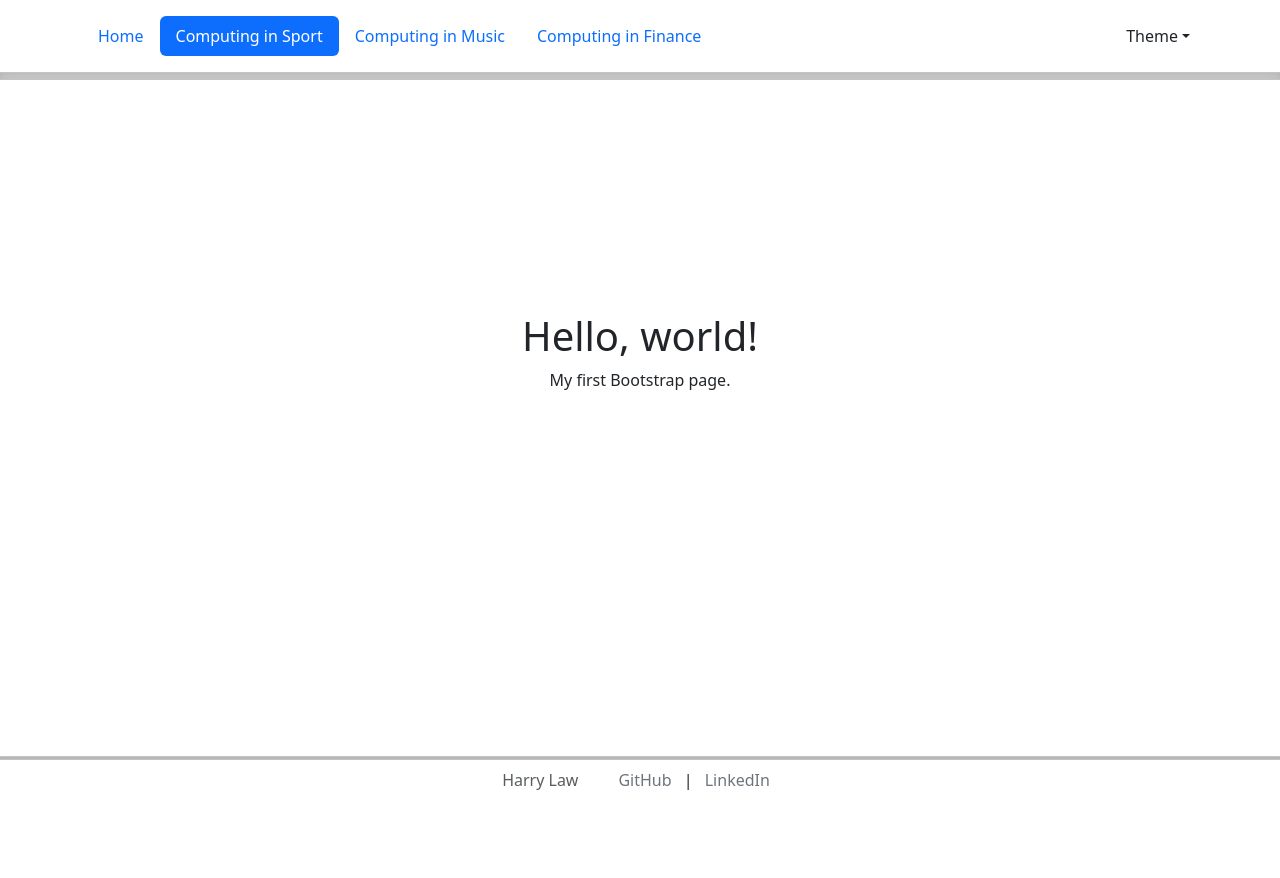
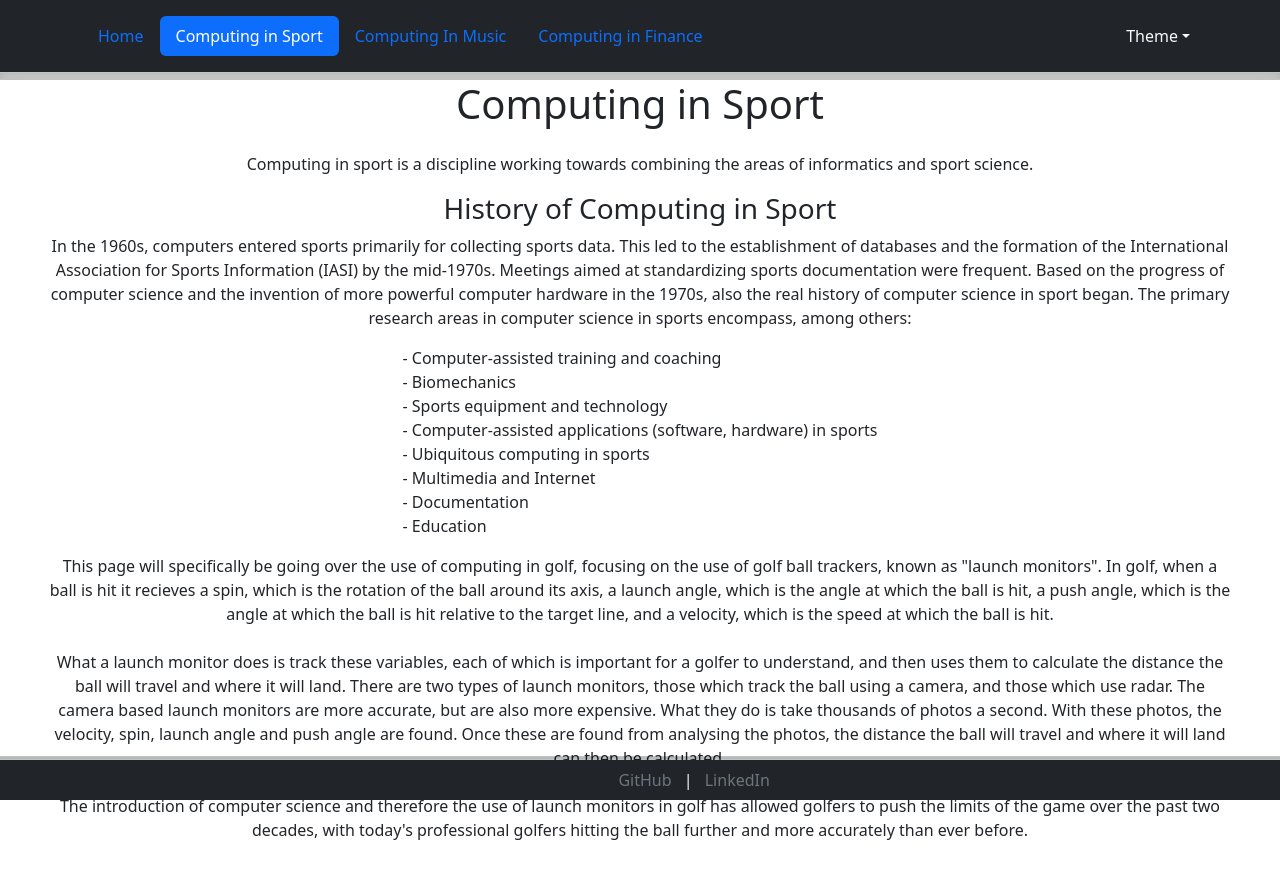
Before and after one commit to pawelliskiewicz/groupwork, a website: page computing_in_sport.html in a window 1280 px wide. Before the commit the page ends 800 px from the top, so only its background shows below. Drawn offline with nearby package versions, Linux system fonts and the light colour scheme.

Commit message:
finished page

```diff
--- a/computing_in_sport.html
+++ b/computing_in_sport.html
@@ -10,12 +10,13 @@
   <script src="./dark.js"></script>
   <body>
     <div class="fixed-top">
+      <div class="header-container bg-dark text-light">
         <div class="container">
           <header class="d-flex justify-content-between py-3">
             <ul class="nav nav-pills">
               <li class="nav-item"><a href="./index.html" class="nav-link" aria-current="page">Home</a></li>
               <li class="nav-item"><a href="./computing_in_sport.html" class="nav-link active">Computing in Sport</a></li>
-            <li class="nav-item"><a href="./computing_in_music.html" class="nav-link">Computing in Music</a></li>
+              <li class="nav-item"><a href="./computing_in_music.html" class="nav-link">Computing In Music</a></li>
               <li class="nav-item"><a href="./finance.html" class="nav-link">Computing in Finance</a></li>
             </ul>
             <li class="nav-item dropdown">
@@ -30,16 +31,55 @@
             </li>
           </header>
         </div>
+      </div>
       <div class="b-divider"></div>
     </div>
 
-    <div class="container d-flex flex-column align-items-center justify-content-center p-5" style="min-width: 100%; min-height: calc(100vh - 5rem);">
-      <h1>Hello, world!</h1>
-      <p>My first Bootstrap page.</p>
+    <div class="container d-flex flex-column align-items-center justify-content-center p-5" style="text-align:center; min-width: 100%; min-height: calc(100vh - 5rem);">
+      <p></p>
+      <p></p>
+      <h1>Computing in Sport</h1>
+      <p></p>
+      <p>Computing in sport is a discipline working towards combining the areas of informatics and sport science.</p>
+      <h3>History of Computing in Sport</h3>
+      <p>In the 1960s, computers entered sports primarily for collecting sports data.
+        This led to the establishment of databases and the formation of the International
+        Association for Sports Information (IASI) by the mid-1970s. Meetings aimed at
+        standardizing sports documentation were frequent. Based on the progress of computer
+        science and the invention of more powerful computer hardware in the 1970s, also the real
+        history of computer science in sport began.
+
+        The primary research areas in computer science in sports encompass, among others: <br>
+        <p align="left">
+        - Computer-assisted training and coaching <br>
+        - Biomechanics <br>
+        - Sports equipment and technology <br>
+        - Computer-assisted applications (software, hardware) in sports <br>
+        - Ubiquitous computing in sports <br>
+        - Multimedia and Internet <br>
+        - Documentation <br>
+        - Education
+        </p>
+
+        <p>
+          This page will specifically be going over the use of computing in golf, focusing on the use of golf ball trackers, known as "launch monitors".
+          In golf, when a ball is hit it recieves a spin, which is the rotation of the ball around its axis, a launch angle,
+          which is the angle at which the ball is hit, a push angle, which is the angle at which the ball is hit relative to the target line,
+           and a velocity, which is the speed at which the ball is hit. <br>
+
+          <br>What a launch monitor does is track these variables, each of which is important for a golfer to understand, and then uses them to calculate the distance the ball will travel and where it will land.
+          There are two types of launch monitors, those which track the ball using a camera, and those which use radar.
+          The camera based launch monitors are more accurate, but are also more expensive. What they do is take thousands of photos a second.
+          With these photos, the velocity, spin, launch angle and push angle are found. Once these are found from analysing the photos, the distance the ball will travel and where it will land can then be calculated.
+          <br>
+          <br>
+          The introduction of computer science and therefore the use of launch monitors in golf has allowed golfers to push the limits of the game over the past two decades, with today's professional golfers hitting the ball further and more accurately than ever before.
+        </p>
     </div>
 
     <div class="fixed-bottom">
       <div class="b-divider-small"></div>
+      <div class="footer-container bg-dark text-light">
         <div class="container">
           <footer class="d-flex justify-content-center align-items-center">
             <div class="d-flex align-items-center footer-content py-2">
@@ -52,6 +92,7 @@
           </footer>
         </div>
       </div>
+    </div>
 
     <script src="https://cdn.jsdelivr.net/npm/bootstrap@5.3.2/dist/js/bootstrap.bundle.min.js" integrity="sha384-C6RzsynM9kWDrMNeT87bh95OGNyZPhcTNXj1NW7RuBCsyN/o0jlpcV8Qyq46cDfL" crossorigin="anonymous"></script>
   </body>
```
Lines whose indentation alone changed are shown as unchanged.
